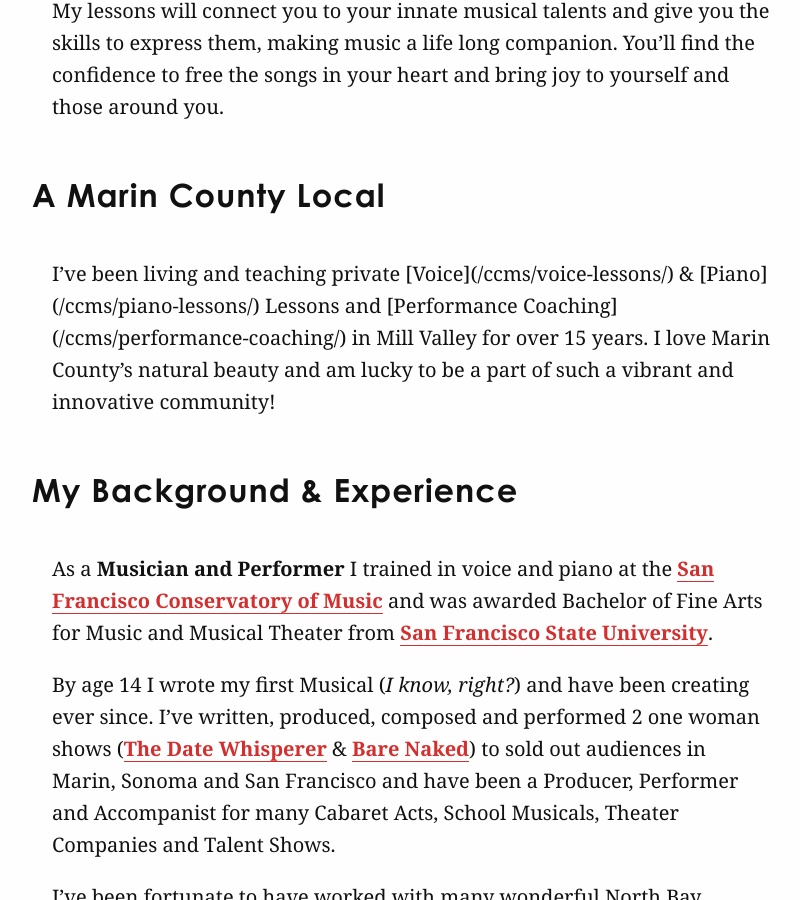
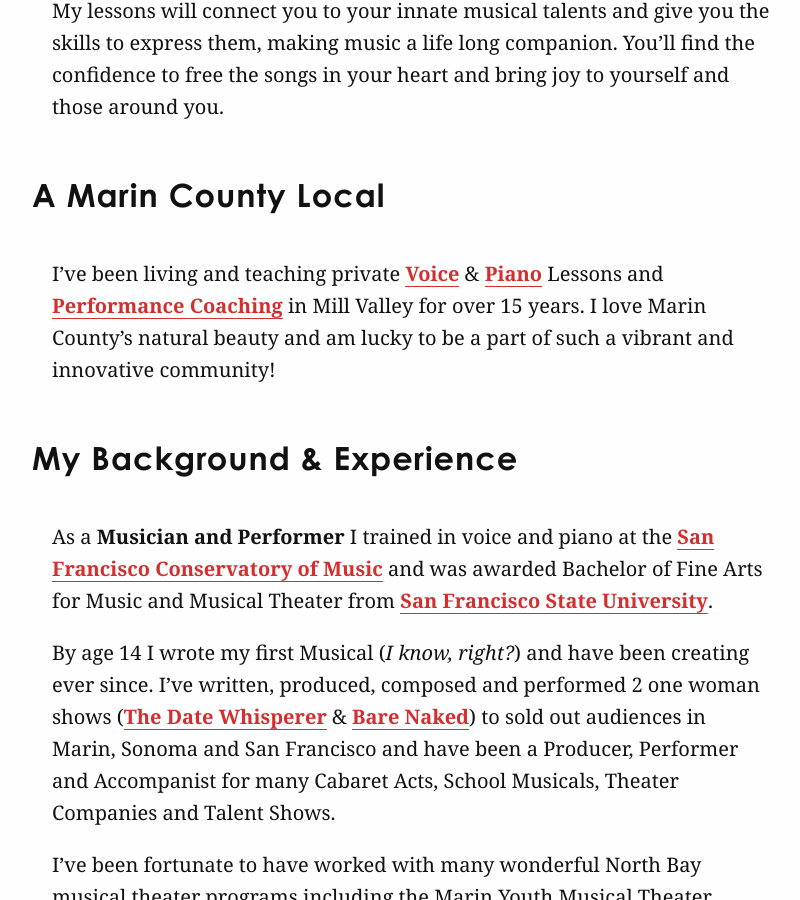
Before and after one commit to cchaiken/ccms, a Jekyll site: the page built from about.md, in a window 1280 px wide and 900 px high, scrolled down 1259 px. Shown: the whole window, without its empty margins (228-1028 px from the left). Built offline with Jekyll 4.4.1, drawn with Linux system fonts in a browser that asks for light colours; some web fonts are replaced.

Commit message:
Updated About

```diff
--- a/about.md
+++ b/about.md
@@ -30,7 +30,7 @@ My lessons will connect you to your innate musical talents and give you the skil
 
 ## A Marin County Local
 
-I've been living and teaching private \[Voice\]({{ 'voice-lessons/' | relative_url }}) & \[Piano\]({{ 'piano-lessons/' | relative_url }}) Lessons and \[Performance Coaching\]({{ 'performance-coaching/' | relative_url }}) in Mill Valley for over 15 years. I love Marin County’s natural beauty and am lucky to be a part of such a vibrant and innovative community!
+I've been living and teaching private [Voice]({{ 'voice-lessons/' | relative_url }}) & [Piano]({{ 'piano-lessons/' | relative_url }}) Lessons and [Performance Coaching]({{ 'performance-coaching/' | relative_url }}) in Mill Valley for over 15 years. I love Marin County’s natural beauty and am lucky to be a part of such a vibrant and innovative community!
 
 {% include testimonial-card.html %}
 
```
